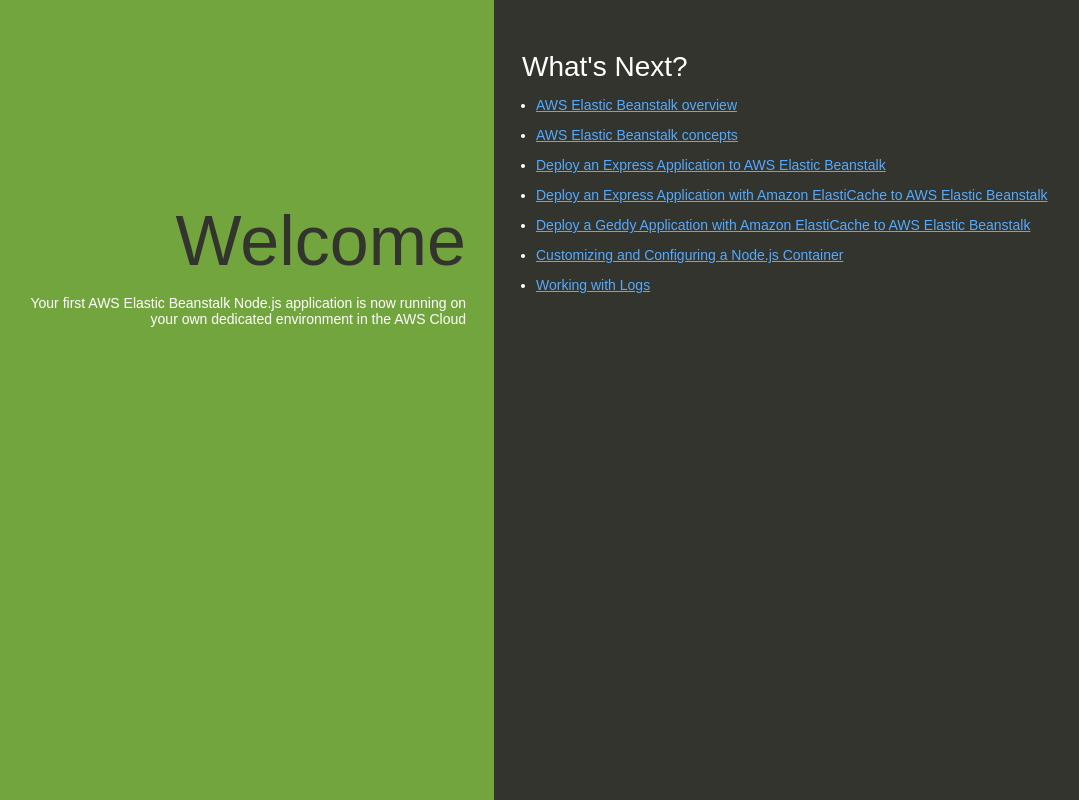
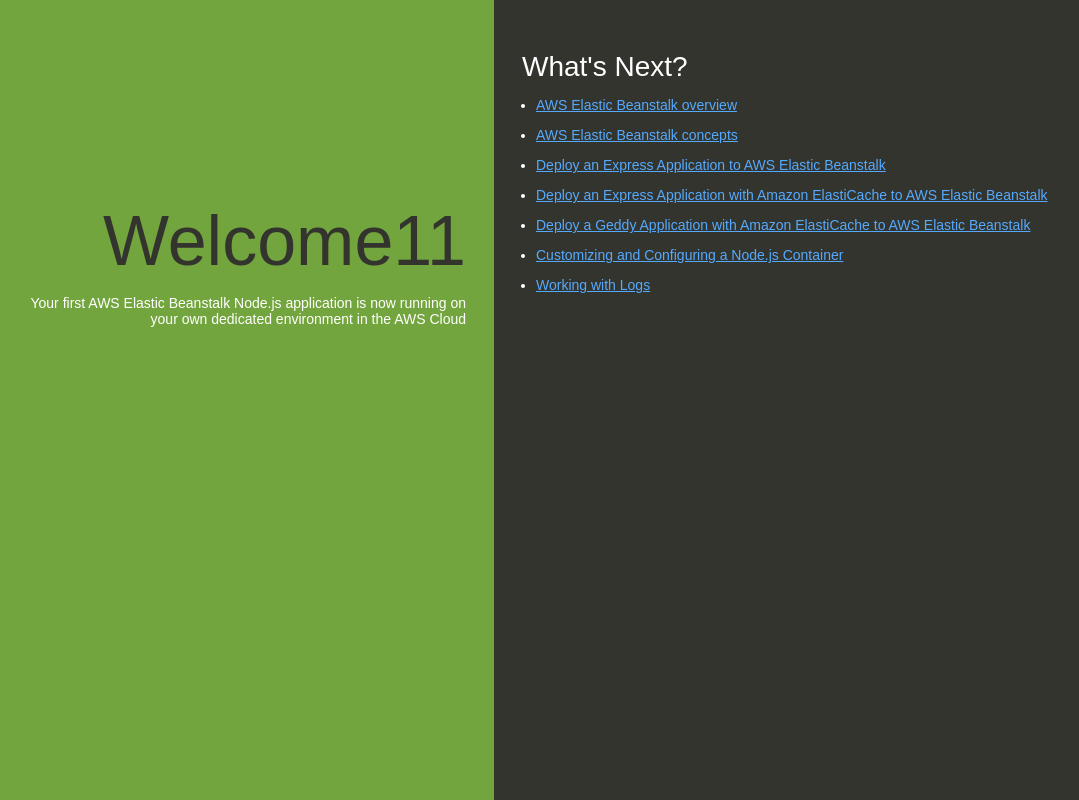
Before and after one commit to Prajaktataware/repositary1, a website: page index.html in a window 1280 px wide. Shown: the whole page, without its empty margins (146-1225 px from the left). Drawn offline with Linux system fonts and the light colour scheme.

Commit message:
Add files via upload

```diff
--- a/index.html
+++ b/index.html
@@ -74,7 +74,7 @@
   </head>
   <body>
     <div class="textColumn">
-      <h1>Welcome</h1>
+      <h1>Welcome11</h1>
       <p>Your first AWS Elastic Beanstalk Node.js application is now running on your own dedicated environment in the AWS Cloud</p>
     </div>
     <div class="linksColumn">
```
